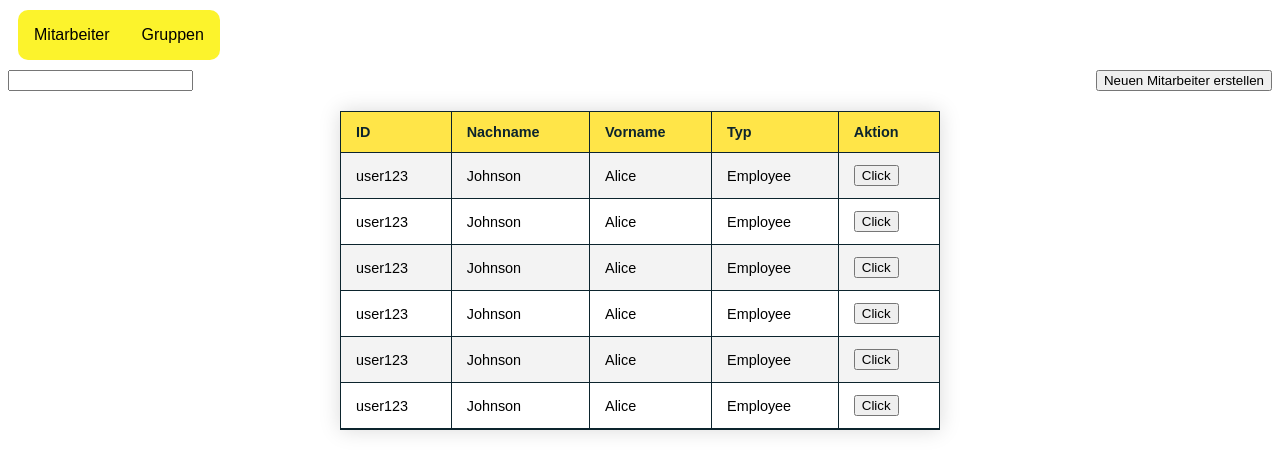
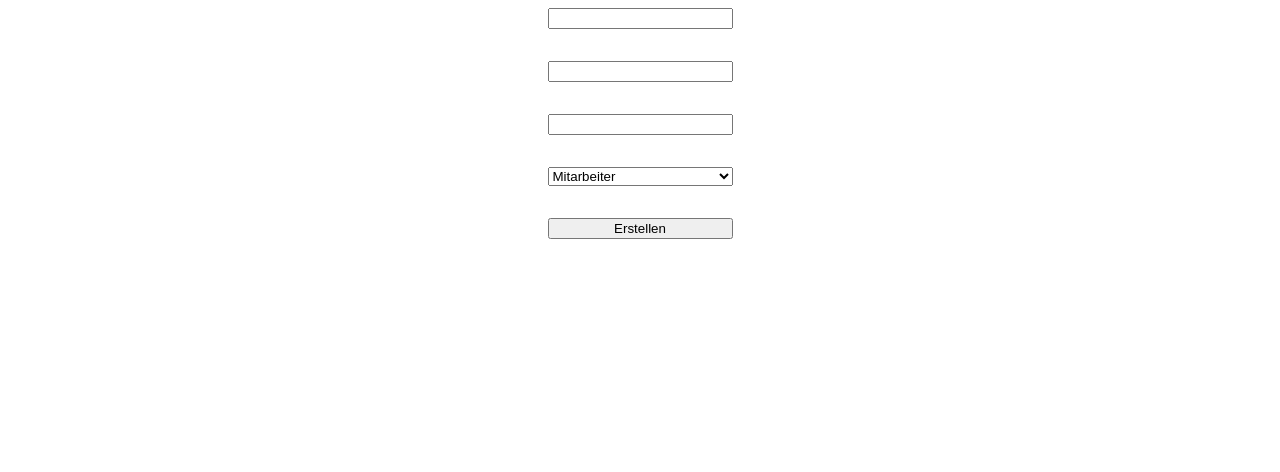
Before and after one commit to LuminaaChat/frontend, an Angular app: page /create-user in a window 1280 px wide. Shown: the top 472 px of the page. Built offline with nearby package versions, Linux system fonts and the light colour scheme.

Commit message:
added create-user page

```diff
--- a/src/app/app.routes.ts
+++ b/src/app/app.routes.ts
@@ -1,5 +1,6 @@
 import { Routes } from '@angular/router';
 import { MainComponent } from '../pages/main/main.component';
+import { CreateUserComponent } from '../pages/create-user/create-user.component';
 
 export const routes: Routes = [
   {
@@ -7,6 +8,10 @@ export const routes: Routes = [
     component: MainComponent,
   },
   {
+    path: 'create-user',
+    component: CreateUserComponent,
+  },
+  {
     path: '**',
     component: MainComponent,
   },
--- /dev/null
+++ b/src/models/roles.enum.ts
@@ -0,0 +1,4 @@
+export enum Roles {
+  Employee,
+  Client,
+}
--- a/src/models/user.entity.ts
+++ b/src/models/user.entity.ts
@@ -5,6 +5,7 @@ export class UserEntity {
   name: string;
   surname: string;
   type: string;
+  email: string;
   group: GroupEntity;
 
   constructor(user: UserEntity) {
@@ -12,6 +13,7 @@ export class UserEntity {
     this.name = user.name;
     this.surname = user.surname;
     this.type = user.type;
+    this.email = user.email;
     this.group = user.group;
   }
 }
--- /dev/null
+++ b/src/pages/create-user/create-user.component.html
@@ -0,0 +1,12 @@
+<div class="container">
+  <div class="form">
+    <input [(ngModel)]="name" type="text" />
+    <input [(ngModel)]="surname" type="text" />
+    <input [(ngModel)]="email" type="text" />
+    <select>
+      <option value="Employee">Mitarbeiter</option>
+      <option value="Client">Klient</option>
+    </select>
+    <button (click)="complete()">Erstellen</button>
+  </div>
+</div>
--- /dev/null
+++ b/src/pages/create-user/create-user.component.scss
@@ -0,0 +1,11 @@
+.container {
+  display: flex;
+  justify-content: center;
+  align-items: center;
+}
+
+.form {
+  display: flex;
+  flex-direction: column;
+  gap: 2rem;
+}
--- /dev/null
+++ b/src/pages/create-user/create-user.component.ts
@@ -0,0 +1,23 @@
+import { Component } from '@angular/core';
+import { CommonModule } from '@angular/common';
+import { UserEntity } from '../../models/user.entity';
+import { Roles } from '../../models/roles.enum';
+import { FormsModule } from '@angular/forms';
+
+@Component({
+  selector: 'app-create-user',
+  standalone: true,
+  imports: [CommonModule, FormsModule],
+  templateUrl: './create-user.component.html',
+  styleUrl: './create-user.component.scss',
+})
+export class CreateUserComponent {
+  name: string = '';
+  surname: string = '';
+  email: string = '';
+  role: Roles = Roles.Client;
+
+  complete() {
+    //this.service.createUser(new UserEntity({name: this.name, surname: this.surname, email: this.email, role: this.role}))
+  }
+}
--- a/src/pages/employee/employee.component.ts
+++ b/src/pages/employee/employee.component.ts
@@ -24,6 +24,7 @@ export class EmployeeComponent {
         name: 'Alice',
         surname: 'Johnson',
         type: 'Employee',
+        email: 'test@gmail.com',
         group: new GroupEntity({ id: '1', name: 'Baum' }),
       },
       {
@@ -31,6 +32,7 @@ export class EmployeeComponent {
         name: 'Alice',
         surname: 'Johnson',
         type: 'Employee',
+        email: 'test@gmail.com',
         group: new GroupEntity({ id: '1', name: 'Baum' }),
       },
       {
@@ -38,6 +40,7 @@ export class EmployeeComponent {
         name: 'Alice',
         surname: 'Johnson',
         type: 'Employee',
+        email: 'test@gmail.com',
         group: new GroupEntity({ id: '1', name: 'Baum' }),
       },
 
@@ -46,6 +49,7 @@ export class EmployeeComponent {
         name: 'Alice',
         surname: 'Johnson',
         type: 'Employee',
+        email: 'test@gmail.com',
         group: new GroupEntity({ id: '1', name: 'Baum' }),
       },
       {
@@ -53,6 +57,7 @@ export class EmployeeComponent {
         name: 'Alice',
         surname: 'Johnson',
         type: 'Employee',
+        email: 'test@gmail.com',
         group: new GroupEntity({ id: '1', name: 'Baum' }),
       },
 
@@ -61,6 +66,7 @@ export class EmployeeComponent {
         name: 'Alice',
         surname: 'Johnson',
         type: 'Employee',
+        email: 'test@gmail.com',
         group: new GroupEntity({ id: '1', name: 'Baum' }),
       },
     ];
@@ -76,5 +82,7 @@ export class EmployeeComponent {
 
   editUser(userId: string) {}
 
-  newEmployee() {}
+  newEmployee() {
+    this.router.navigateByUrl('create-user');
+  }
 }
```
Also changed, not shown: 1 other file (tests, documents, lock files or other folders).
